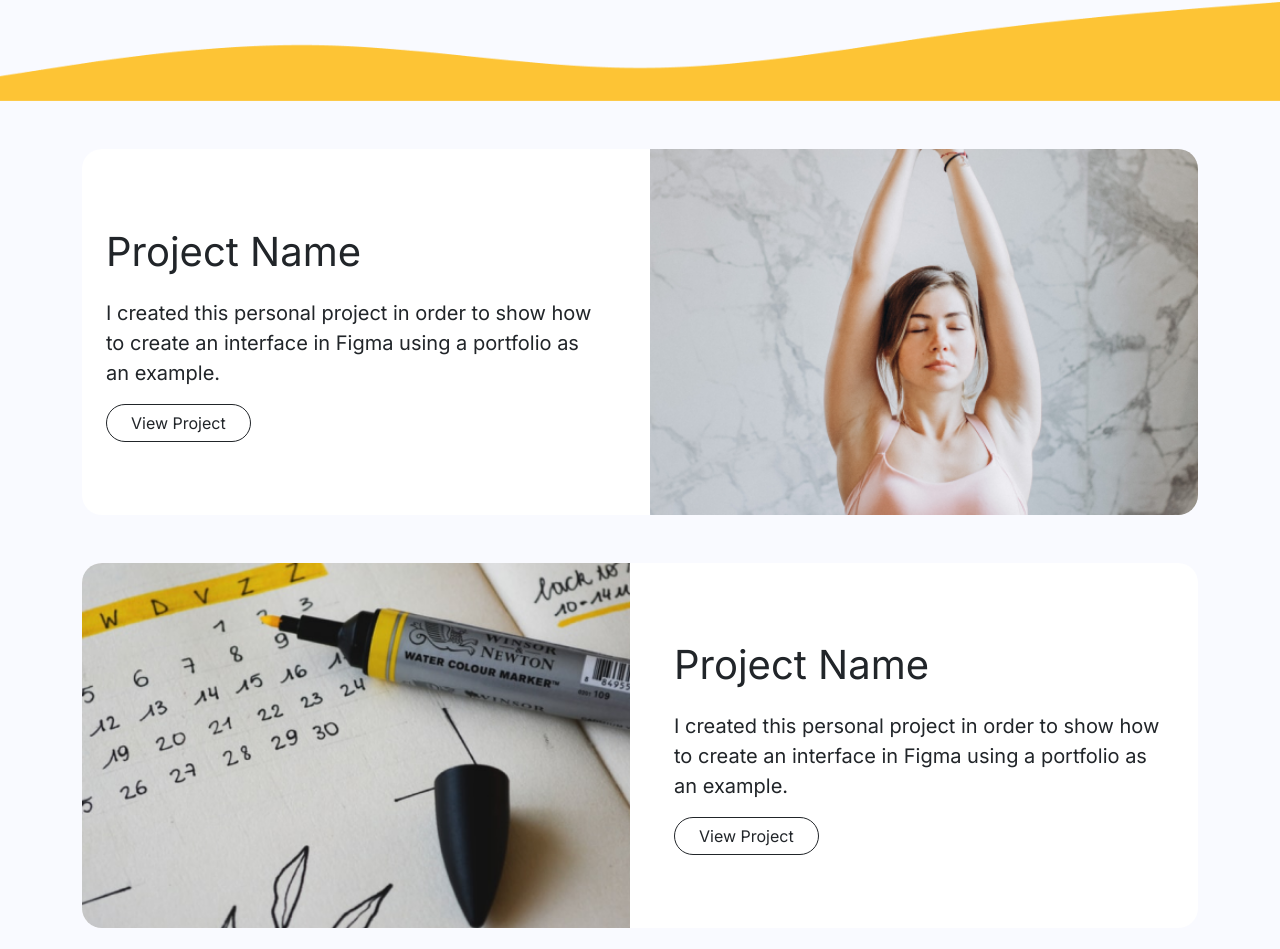
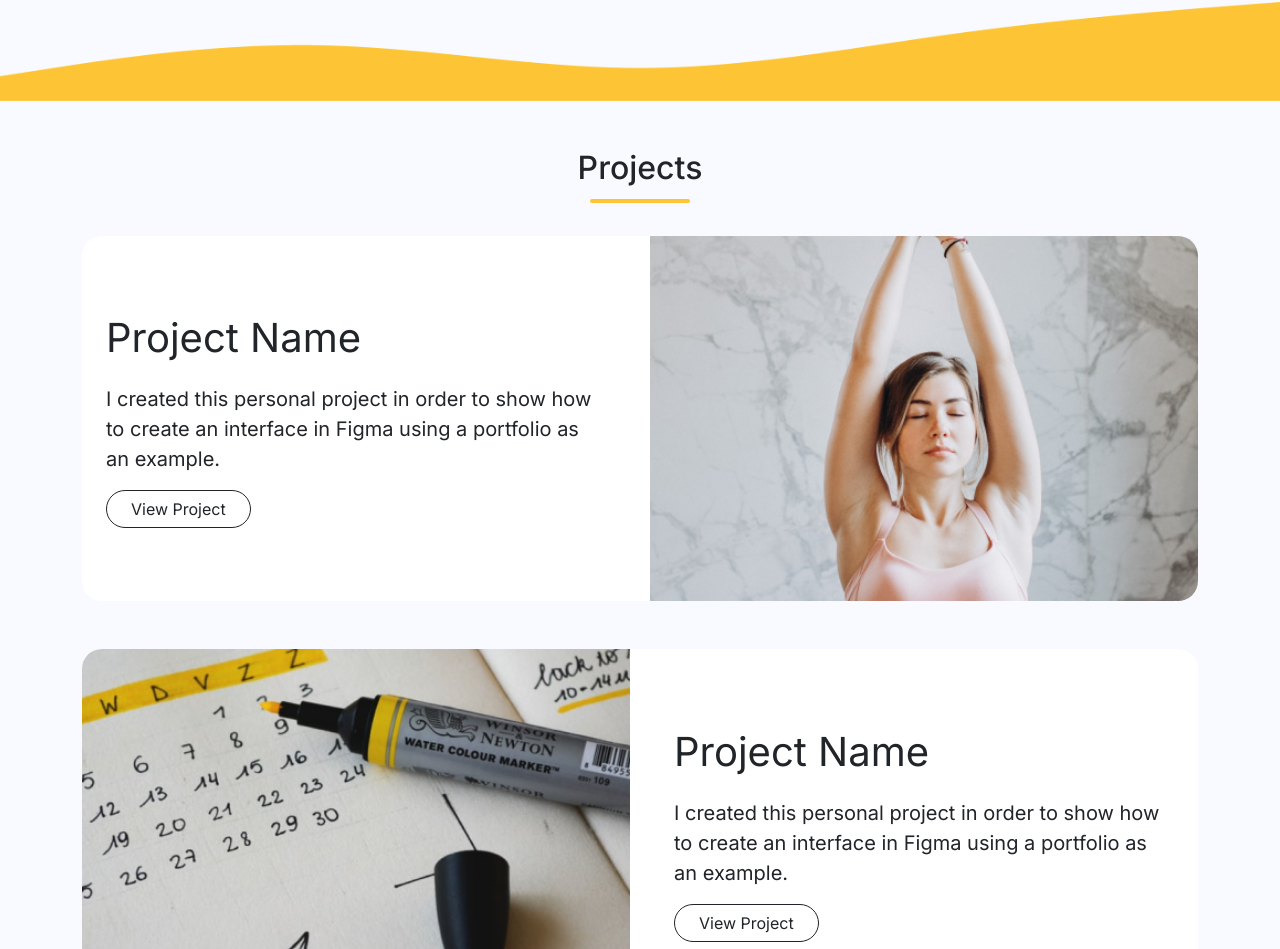
Before and after one commit to ravikiran8844/fincity-assignment, a Next.js app: page / in a window 1280 px wide. Shown: the part 1126-2075 px from the top of the page. Built offline with nearby package versions, Linux system fonts and the light colour scheme.

Commit message:
updated code

```diff
--- a/src/app/components/Projects.js
+++ b/src/app/components/Projects.js
@@ -1,5 +1,6 @@
 import React from 'react'
 import Project from './Project'
+import Image from 'next/image'
 
 
 const projectsList=[{
@@ -20,6 +21,12 @@ image:"/project1.png"
 const Projects = () => {
   return (
     <section className='container py-5' id="projects">
+      <div className='text-center mb-4'>
+                <h2 className='mb-0'>
+                    Projects
+                </h2>
+                <Image alt='heading line' height={4} width={100} className='img-fluid' src="/heading-line.svg" />
+            </div>
         {projectsList.map((project,index)=>
   <Project index={index+1} image={project.image} odd={index % 2 !== 0} key={project.id} />
   )}
--- a/src/app/layout.js
+++ b/src/app/layout.js
@@ -8,8 +8,8 @@ import Footer from './components/Footer';
 const inter = Inter({ subsets: ['latin'] })
 
 export const metadata = {
-  title: 'Create Next App',
-  description: 'Generated by create next app',
+  title: 'Fincity NxtWave Assignment',
+  description: 'Fincity NxtWave Assignment, Created by Ravi Kiran using Next JS',
 }
 
 export default function RootLayout({ children }) {
```
